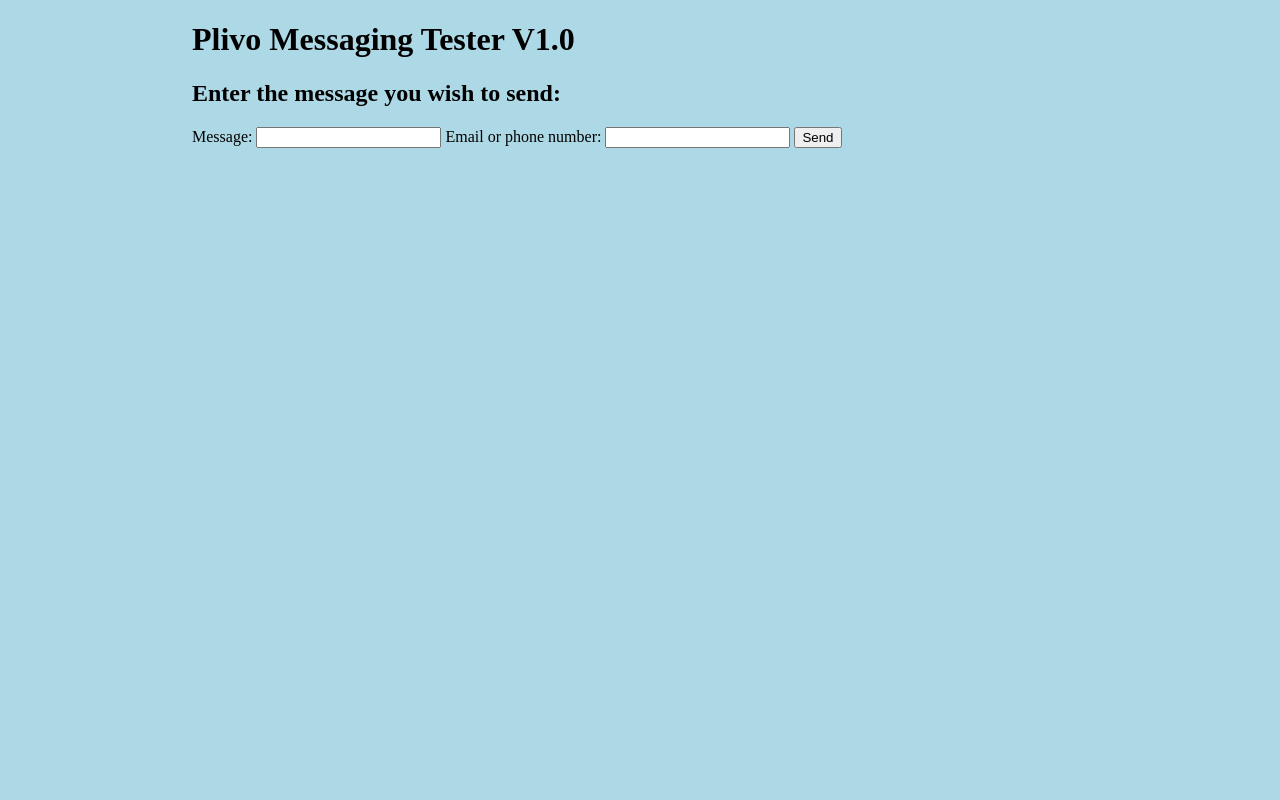
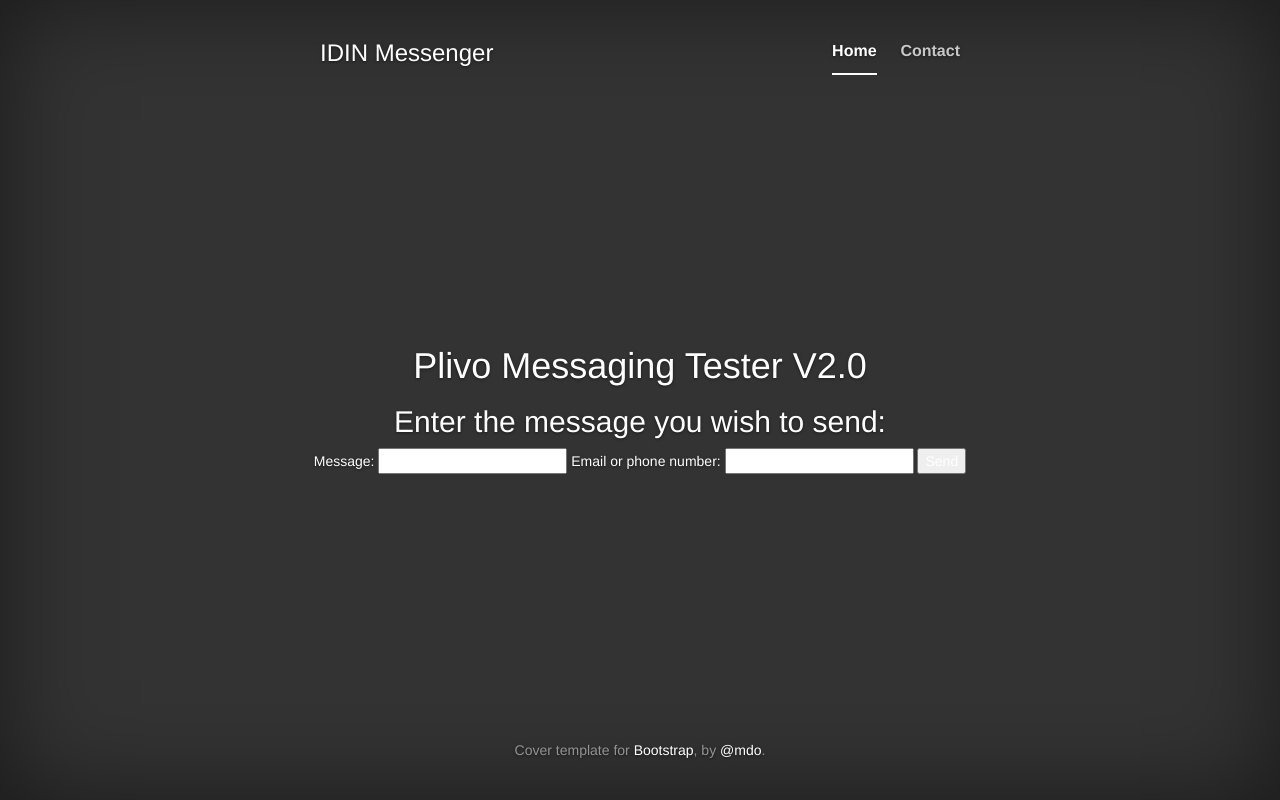
Before and after one commit to suryabhupa/IDIN-messenger, a Flask app: page / in a window 1280 px wide. Run offline with Flask 2, Linux system fonts and the light colour scheme; parts of the project's set-up code (start-up, migrations or seed data) failed here and were passed over; some libraries are stand-ins or nearby versions.

Commit message:
bootstrap that works woo

```diff
--- a/app/static/site.css
+++ b/app/static/site.css
@@ -1,13 +1,163 @@
-body {
-	background-color: lightblue;
-	margin-left: auto;
-	margin-right: auto;
-	width: 70%;
+/*
+ * Globals
+ */
+
+/* Links */
+a,
+a:focus,
+a:hover {
+  color: #fff;
 }
 
-div {
-	width: 250px;
-	height: 100px;
-	line-height: 100px;
-	text-align: center;
+/* Custom default button */
+.btn-default,
+.btn-default:hover,
+.btn-default:focus {
+  color: #333;
+  text-shadow: none; /* Prevent inheritence from `body` */
+  background-color: #fff;
+  border: 1px solid #fff;
 }
+
+
+/*
+ * Base structure
+ */
+
+html,
+body {
+  height: 100%;
+  background-color: #333;
+}
+body {
+  color: #fff;
+  text-align: center;
+  text-shadow: 0 1px 3px rgba(0,0,0,.5);
+}
+
+/* Extra markup and styles for table-esque vertical and horizontal centering */
+.site-wrapper {
+  display: table;
+  width: 100%;
+  height: 100%; /* For at least Firefox */
+  min-height: 100%;
+  -webkit-box-shadow: inset 0 0 100px rgba(0,0,0,.5);
+          box-shadow: inset 0 0 100px rgba(0,0,0,.5);
+}
+.site-wrapper-inner {
+  display: table-cell;
+  vertical-align: top;
+}
+.cover-container {
+  margin-right: auto;
+  margin-left: auto;
+}
+
+/* Padding for spacing */
+.inner {
+  padding: 30px;
+}
+
+
+/*
+ * Header
+ */
+.masthead-brand {
+  margin-top: 10px;
+  margin-bottom: 10px;
+}
+
+.masthead-nav > li {
+  display: inline-block;
+}
+.masthead-nav > li + li {
+  margin-left: 20px;
+}
+.masthead-nav > li > a {
+  padding-right: 0;
+  padding-left: 0;
+  font-size: 16px;
+  font-weight: bold;
+  color: #fff; /* IE8 proofing */
+  color: rgba(255,255,255,.75);
+  border-bottom: 2px solid transparent;
+}
+.masthead-nav > li > a:hover,
+.masthead-nav > li > a:focus {
+  background-color: transparent;
+  border-bottom-color: #a9a9a9;
+  border-bottom-color: rgba(255,255,255,.25);
+}
+.masthead-nav > .active > a,
+.masthead-nav > .active > a:hover,
+.masthead-nav > .active > a:focus {
+  color: #fff;
+  border-bottom-color: #fff;
+}
+
+@media (min-width: 768px) {
+  .masthead-brand {
+    float: left;
+  }
+  .masthead-nav {
+    float: right;
+  }
+}
+
+
+/*
+ * Cover
+ */
+
+.cover {
+  padding: 0 20px;
+}
+.cover .btn-lg {
+  padding: 10px 20px;
+  font-weight: bold;
+}
+
+
+/*
+ * Footer
+ */
+
+.mastfoot {
+  color: #999; /* IE8 proofing */
+  color: rgba(255,255,255,.5);
+}
+
+
+/*
+ * Affix and center
+ */
+
+@media (min-width: 768px) {
+  /* Pull out the header and footer */
+  .masthead {
+    position: fixed;
+    top: 0;
+  }
+  .mastfoot {
+    position: fixed;
+    bottom: 0;
+  }
+  /* Start the vertical centering */
+  .site-wrapper-inner {
+    vertical-align: middle;
+  }
+  /* Handle the widths */
+  .masthead,
+  .mastfoot,
+  .cover-container {
+    width: 100%; /* Must be percentage or pixels for horizontal alignment */
+  }
+}
+
+@media (min-width: 992px) {
+  .masthead,
+  .mastfoot,
+  .cover-container {
+    width: 700px;
+  }
+}
--- a/app/templates/edited_form.html
+++ b/app/templates/edited_form.html
@@ -12,23 +12,48 @@
 {% endblock %}
 
 {% block styles %}
+    <link href="//netdna.bootstrapcdn.com/font-awesome/3.2.1/css/font-awesome.min.css" rel="stylesheet">
+	<link rel="stylesheet" href="https://maxcdn.bootstrapcdn.com/bootstrap/3.3.0/css/bootstrap.min.css">
 	<link href="../static/site.css" type="text/css" rel="stylesheet">
-    <link href="//netdna.bootstrapcdn.com/font-awesome/3.2.1/css/font-awesome.min.css" rel="stylesheet">
+	<script src="https://maxcdn.bootstrapcdn.com/bootstrap/3.3.0/js/bootstrap.min.js"></script>
 {% endblock %}
-	<!--
-	<link rel="stylesheet" href="https://maxcdn.bootstrapcdn.com/bootstrap/3.3.0/css/bootstrap.min.css">
-	<script src="https://maxcdn.bootstrapcdn.com/bootstrap/3.3.0/js/bootstrap.min.js"></script>
-	-->
 
 {% block content %}
 
-	<h1>Plivo Messaging Tester V1.0</h1>
+    <div class="site-wrapper">
+      <div class="site-wrapper-inner">
+        <div class="cover-container">
+          <div class="masthead clearfix">
+            <div class="inner">
+              <h3 class="masthead-brand">IDIN Messenger</h3>
+              <nav>
+                <ul class="nav masthead-nav">
+                  <li class="active"><a href="#">Home</a></li>
+                  <li><a href="#">Contact</a></li>
+                </ul>
+              </nav>
+            </div>
+          </div>
+
+          <div class="inner cover">
+			<h1>Plivo Messaging Tester V2.0</h1>
 			<h2>Enter the message you wish to send:</h2>
 			<form action="." method="POST">
 				Message: <input type="text" name="Message">
 				Email or phone number: <input type="text" name="to-number">
 				<input type="submit" name="my-form" value="Send">
 			</form>
+          </div>
+
+          <div class="mastfoot">
+            <div class="inner">
+              <p>Cover template for <a href="http://getbootstrap.com">Bootstrap</a>, by <a href="https://twitter.com/mdo">@mdo</a>.</p>
+            </div>
+          </div>
+        </div>
+      </div>
+    </div>
+
 
 {% endblock %}
 
```
Lines whose indentation alone changed are shown as unchanged.
